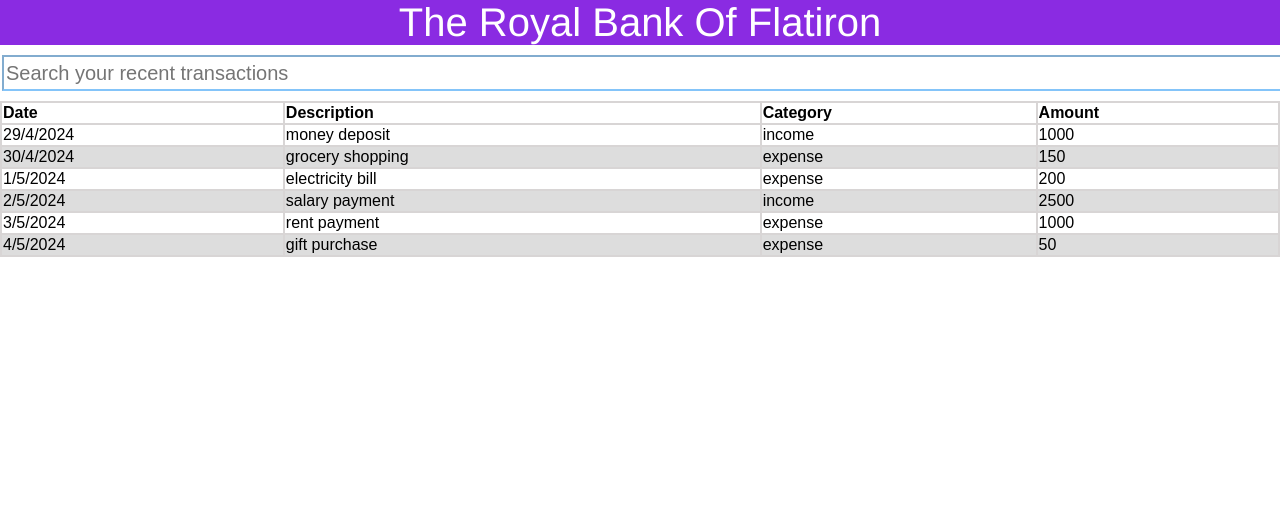
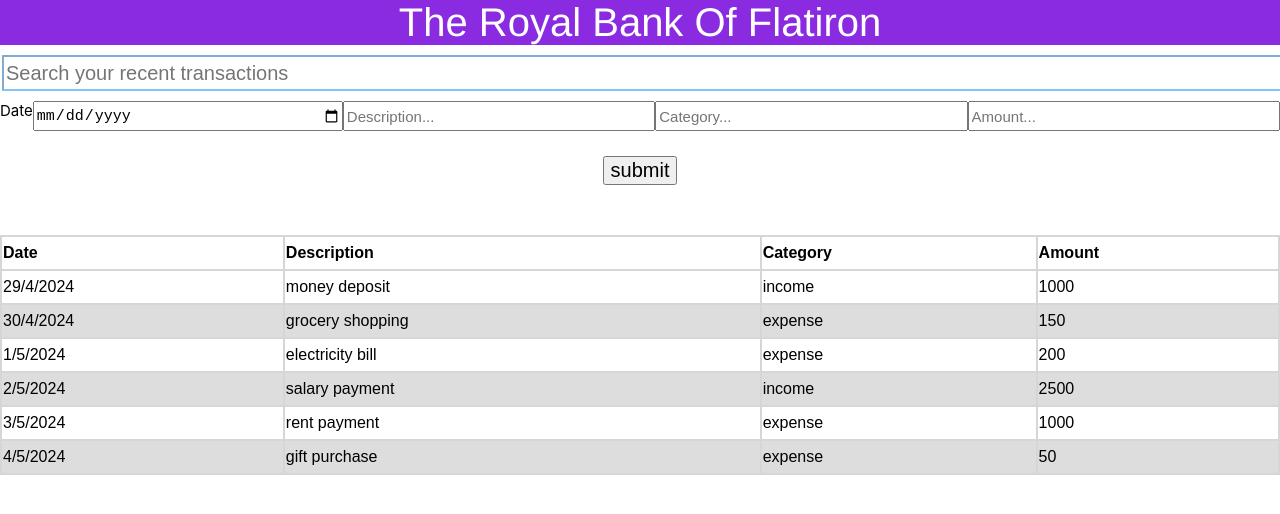
Before and after one commit to Ephymuiruri/bank-of-flatiron, a React app: page / in a window 1280 px wide. Built offline with nearby package versions, Linux system fonts and the light colour scheme.

Commit message:
all functionalities met

```diff
--- a/src/App.css
+++ b/src/App.css
@@ -15,6 +15,7 @@
   border-color: rgba(11, 139, 245, 0.5);
 }
 table#dataDisplay{
+  margin-top: 50px;
   font-family: Arial, Helvetica, sans-serif;
   border-collapse:collapse;
   width:100%;
@@ -23,11 +24,28 @@ table#dataDisplay{
 td,th{
   text-align: left;
   border: 2px solid rgb(216, 213, 213);
-
+  height: 30px;
 }
 tr:nth-child(even){
   background-color: #dddddd;
 }
-th{
 
+.form-group{
+display: flex;
 }
+.form-group >label,.form-group >input{
+
+  height:30px;
+  box-sizing: border-box;
+  font-size: 15px;
+}
+.form-group > input{
+  width: 100%;
+}
+.centered-button {
+  margin: 10px auto; /* Center the submit button horizontally */
+  display: block;
+  margin-top: 25px;
+  font-size: 20px;
+  /* Ensure the button takes up full width */
+}
--- a/src/components/App.js
+++ b/src/components/App.js
@@ -4,18 +4,27 @@ import Form from './Form';
 import Header from './Header'
 import Search from './Search'
 import Table from "./Table"
+import Data from '../data/data ';
 
 // should contain BankData && OnSubmit to pass it to Table
 
 function App() {
  const [search,setSearch]=useState("")
+ const [FormData,setFormData]= useState({
+  date:"",
+  Description:"",
+  Category:"",
+  Amount:""
+})
+const [BankData, setBankData] = useState(Data);
 
+console.log(BankData)
   return (
     <div className="App">
     <Header />
     <Search setSearch={setSearch} />
-    <Form />
-    <Table  searchedData={search}/>
+    <Form  FormData={FormData} setFormData={setFormData} BankData={BankData} setBankData={setBankData} />
+    <Table  searchedData={search} BankData={BankData} />
     </div>
   );
 }
--- a/src/components/Form.js
+++ b/src/components/Form.js
@@ -1,5 +1,70 @@
 import React from "react";
-function Form (){
 
+function Form ({FormData,setFormData,BankData,setBankData}){
+    function handleSubmit(event){
+        event.preventDefault()
+        console.log(BankData)
+        const newId =
+        BankData.length > 0 ?Math.max(...BankData.map(item=>item.id))+1:1
+      const newData = { ...FormData, id: newId };
+      setBankData(BankData=>[...BankData, newData]);
+        setFormData({
+          Date:"",
+          Description:"",
+          Category:"",
+          Amount:""
+        })
+      }
+
+    function handleChange (e){
+        const eventName = e.target.name
+        const eventValue = e.target.value
+        setFormData((FormData)=>({ ...FormData,[eventName]:eventValue}))
+        console.log(`${eventName}:${eventValue}`)
+    }
+
+return (
+  <form id="FillTable" onSubmit={handleSubmit} >
+   <div className="form-group">
+    <label htmlFor="date">Date</label>
+    <input
+    type="date"
+    id="date"
+    name="Date"
+    value={FormData.Date}
+    onChange={handleChange}
+    required
+    />
+  <input
+  type="text"
+  id="Description"
+  name="Description"
+  value={FormData.Description}
+  onChange={handleChange}
+  placeholder="Description..."
+  required
+  />
+ <input
+  type="text"
+  id="Category"
+  name="Category"
+  value={FormData.Category}
+  onChange={handleChange}
+  placeholder="Category..."
+  required
+  />
+ <input
+  type="number"
+  id="Amount"
+  name="Amount"
+  value={FormData.Amount}
+  onChange={handleChange}
+  placeholder="Amount..."
+  required
+  />
+  </div>
+  <button type="submit" className="centered-button">submit</button>
+</form>
+)
 }
 export default Form
--- a/src/components/Search.js
+++ b/src/components/Search.js
@@ -1,5 +1,4 @@
 import React from "react";
- import BankData from "../data/data ";
 
 // Bank Data
 function Search ({setSearch}){
--- a/src/components/Table.js
+++ b/src/components/Table.js
@@ -1,37 +1,34 @@
-import React, { useState } from "react";
-import BankData from "../data/data ";
-import { render } from "@testing-library/react";
-// display BankData based on what is searched for if empty display everything
-// change key to sth other than index
-function Table ({searchedData}){
-//const [display,setDisplay]=useState(BankData)
+import React from "react";
 
-function displayData (){
-  if(searchedData.length === 0){
-    return BankData.map( (info,index) =>(
+function Table({ searchedData, BankData }) {
+  function displayData() {
+    if (searchedData.length === 0) {
+      console.log(BankData)
+      return BankData.map((info, index) => (
         <tr key={index}>
           <td>{info.Date}</td>
           <td>{info.Description}</td>
           <td>{info.Category}</td>
           <td>{info.Amount}</td>
         </tr>
-    ))
-  } else{
-    const filter = BankData.filter((info)=>info.Description.trim().toLowerCase().includes(searchedData.trim().toLowerCase()))
-    console.log(filter)
-    return filter.map( (info,index) =>(
+      ));
+    } else {
+      const filter = BankData.filter(info =>
+        info.Description.trim().toLowerCase().includes(searchedData.trim().toLowerCase())
+      );
+      console.log(filter);
+      return filter.map((info, index) => (
         <tr key={index}>
           <td>{info.Date}</td>
           <td>{info.Description}</td>
           <td>{info.Category}</td>
           <td>{info.Amount}</td>
         </tr>
-      ))
-
+      ));
     }
   }
+
   return (
-
     <table id="dataDisplay">
       <thead>
         <tr>
@@ -41,10 +38,8 @@ function displayData (){
           <th>Amount</th>
         </tr>
       </thead>
-    <tbody>
-        {displayData()}
-    </tbody>
+      <tbody>{displayData()}</tbody>
     </table>
-    )
+  );
 }
 export default Table
--- a/src/data/data .js
+++ b/src/data/data .js
@@ -1,5 +1,5 @@
 
- const BankData = [
+ const Data = [
    {
      id: 1,
      Date: "29/4/2024",
@@ -45,7 +45,7 @@
  ];
 
 
-export default BankData
+export default Data
  /*  id:1,
     Date:29/4/2024,
     Description:"money deposit",
```
Lines whose indentation alone changed are shown as unchanged.
